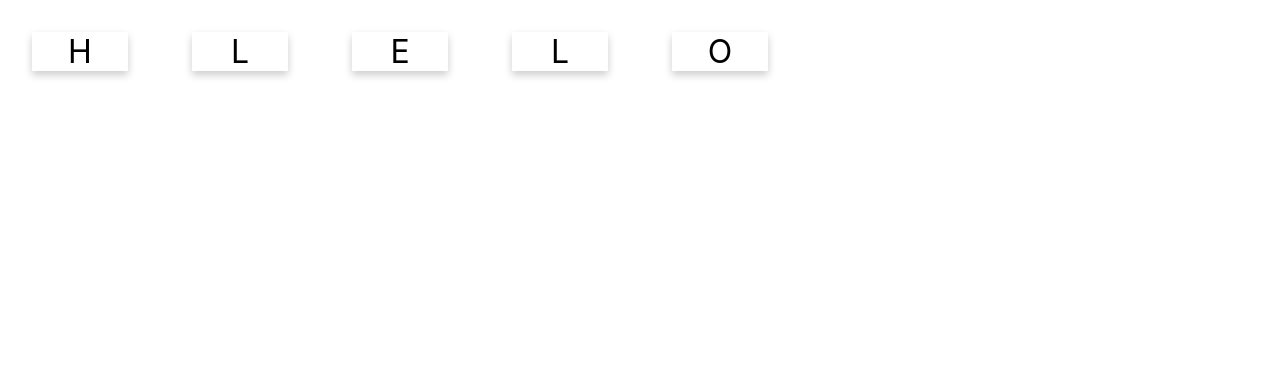
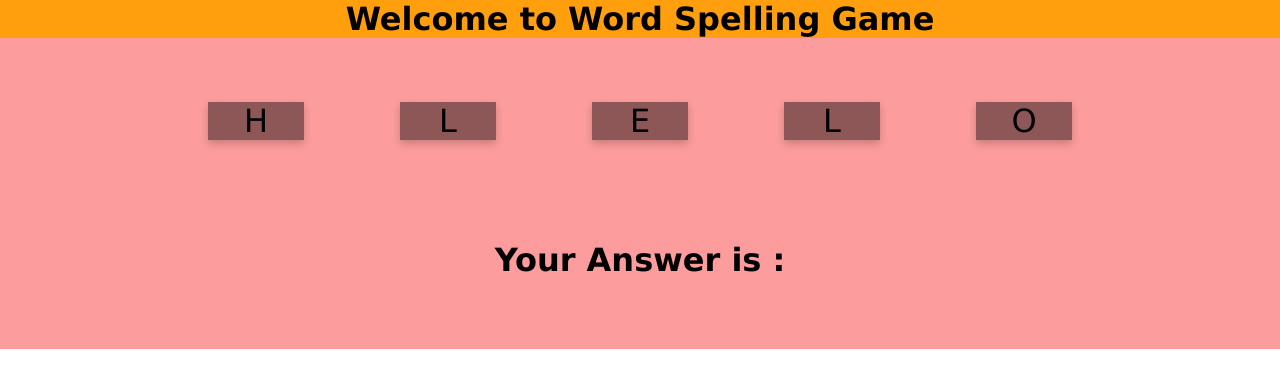
Before and after one commit to oopszaxyz/Lab_3SA03, a React (Create React App) app: page / in a window 1280 px wide. Shown: the top 388 px of the page. Built offline with nearby package versions, Linux system fonts and the light colour scheme.

Commit message:
part 7.1

```diff
--- a/src/App.css
+++ b/src/App.css
@@ -4,11 +4,30 @@
     width: 3em;
     font-size: 2em;
     box-shadow: 0 4px 8px 0 rgba(0,0,0,0.2);
-    margin: 1em;
+    margin: 1.5em;
     user-select: none;
+    background: rgba(0, 0, 0, 0.445);
    }
 
+.body{
+    background-color: rgb(107, 255, 139);
+}
+
+.h1{
+    background-color: rgb(255, 159, 14);
+    text-align: center;
+    margin: 0;
+    font-family: 'Lucida Grande';
+}
+
+.Text{
+    background-color: rgb(253, 156, 156);
+    text-align: center;
+    font-family: 'Lucida Grande';
+    padding: 1em;
+}
+
 .activeCard {
-    color: red;
-    background: pink;
+    color: rgb(0, 0, 0)(0, 0, 0);
+    background: rgb(218, 255, 7);
 }
--- a/src/App.js
+++ b/src/App.js
@@ -8,6 +8,9 @@ const word = "Hello";
 function App() {
   return (
     <div>
+      <h1 className = 'h1'>
+        Welcome to Word Spelling Game
+      </h1>
       <WordCard value={word}/>
     </div>
   );
--- a/src/CharacterCard.js
+++ b/src/CharacterCard.js
@@ -3,6 +3,7 @@ import React, { useState, useEffect, useRef } from 'react';
 export default function CharacterCard(props) {
     const [active, setActive] = useState(false);
     const attemptRef = useRef(props.attempt);
+
     const activate = () => {
         setActive(true)
         props.activationHandler(props.value)
@@ -16,6 +17,7 @@ export default function CharacterCard(props) {
     })
 
     const className = `card ${active ? 'activeCard': ''}`
+
     return (
         <div className={className} onClick={activate}>{props.value}</div>
     )
--- a/src/WordCard.js
+++ b/src/WordCard.js
@@ -2,6 +2,7 @@ import React, { useState } from 'react';
 import CharacterCard from './CharacterCard';
 import _, { attempt } from 'lodash';
 
+var ShowAnswer;
 const prepareStateFromWord = (given_word) => {
     let word = given_word.toUpperCase()
     let chars = _.shuffle(Array.from(word))
@@ -16,14 +17,14 @@ const prepareStateFromWord = (given_word) => {
 export default function WordCard(props){
 
     const [state, setState] = useState(prepareStateFromWord(props.value))
-
+    ShowAnswer = state.guess
     const activationHandler = c => {
         console.log(`${c} has been activated.`)
 
         let guess = state.guess + c
         setState({...state, guess})
 
-        if(guess.length == state.word.length){
+        if(guess.length == state.word.length + 1){
             if(guess == state.word){
                 console.log('Yeah!')
                 setState({...state, completed: true})
@@ -33,13 +34,16 @@ export default function WordCard(props){
             }
         }
     }
+
     return (
-        <div>
+        <div className='Text'>
             {
                 state.chars.map((c, i) =>
                     <CharacterCard value={c} key={i} activationHandler={activationHandler} attempt={state.attempt}/>
                 )
             }
+            <h1 className = 'Text'> Your Answer is : {ShowAnswer} </h1>
         </div>
+
     );
 }
```
